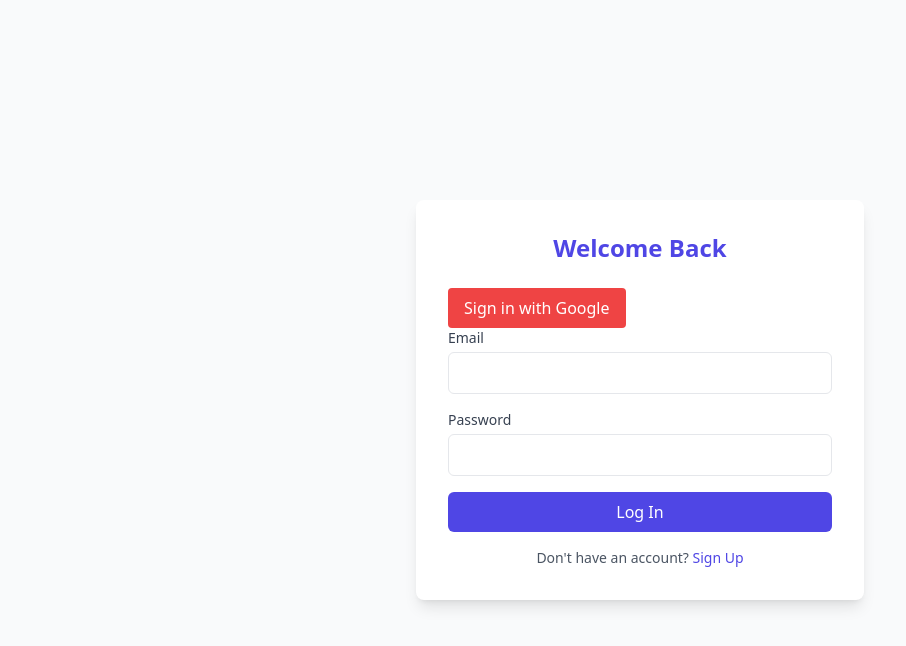
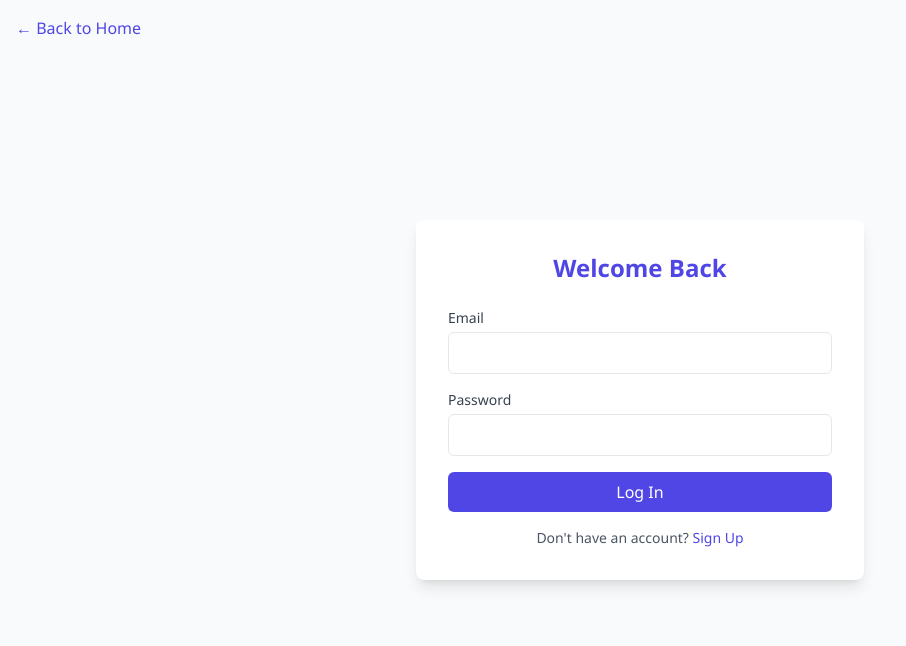
Before and after one commit to HibouDevv/hiboupad, a plain HTML site: page login.html in a window 1280 px wide. Shown: the whole page, without its empty margins (0-906 px from the left). Drawn offline with nearby package versions, Linux system fonts and the light colour scheme.

Commit message:
Update login.html

```diff
--- a/login.html
+++ b/login.html
@@ -5,12 +5,16 @@
   <meta name="viewport" content="width=device-width, initial-scale=1.0" />
   <title>Log In | HibouPad</title>
   <script src="https://cdn.tailwindcss.com"></script>
+  <link rel="stylesheet" href="styles.css" />
 </head>
 <body class="bg-gray-50 flex items-center justify-center min-h-screen">
 
+  <div class="absolute top-4 left-4">
+    <a href="index.html" class="text-indigo-600 hover:underline">← Back to Home</a>
+  </div>
+
   <div class="bg-white shadow-lg rounded-lg p-8 w-full max-w-md">
     <h2 class="text-2xl font-bold text-indigo-600 mb-6 text-center">Welcome Back</h2>
-    <button onclick="signInWithGoogle()" class="bg-red-500 text-white px-4 py-2 rounded">Sign in with Google</button>
     <form id="loginForm" class="space-y-4">
       <div>
         <label for="email" class="block text-sm font-medium text-gray-700">Email</label>
```
